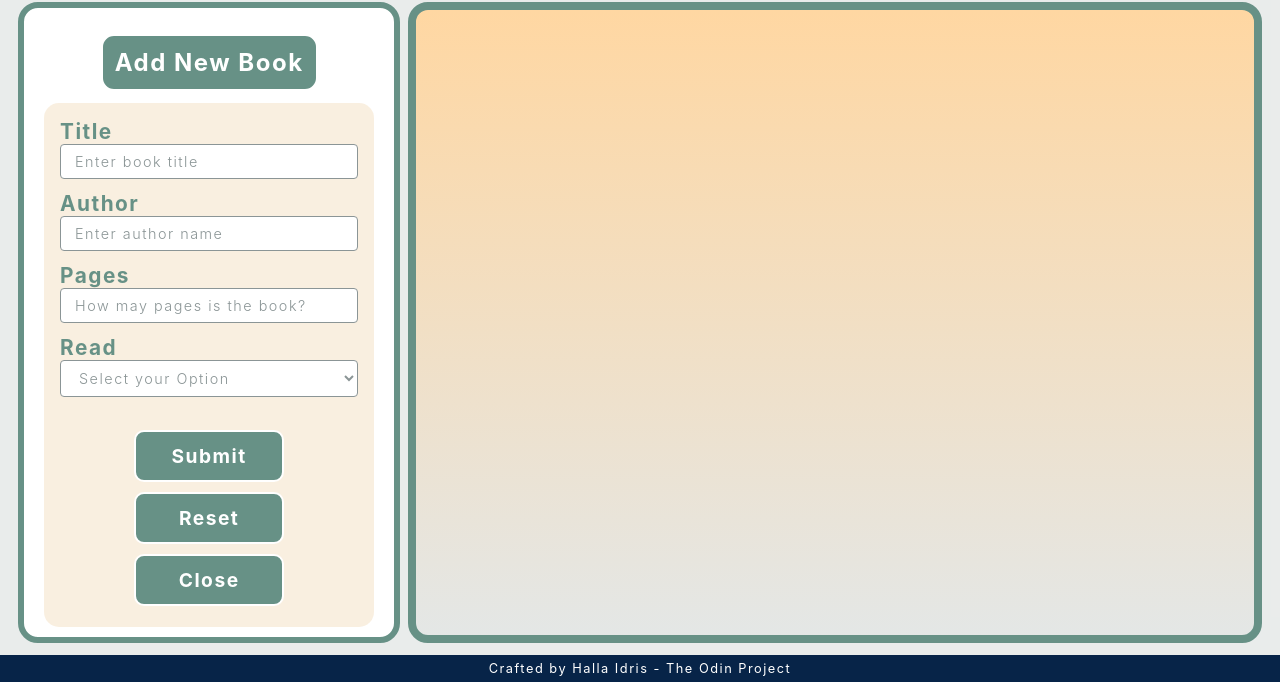
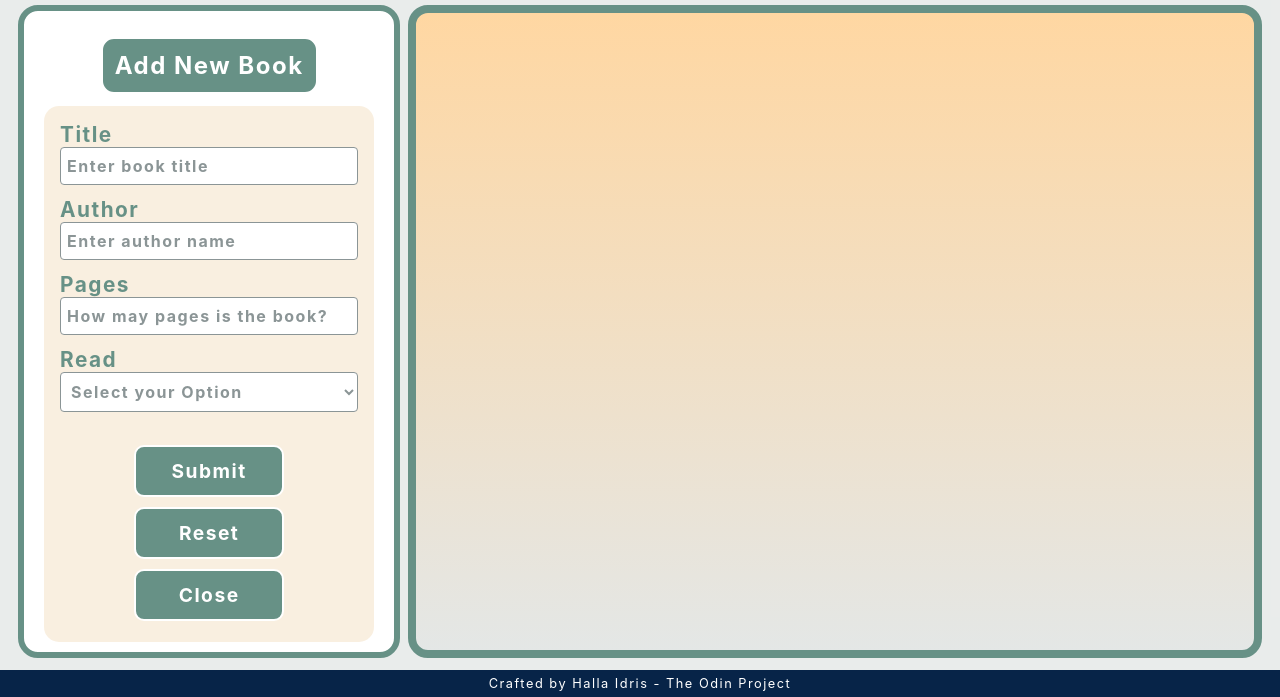
Before and after one commit to haladark/TOP-library, a plain HTML site: page index.html in a window 1280 px wide. Both pictures are taken after a click on the button "Add New Book". Shown: the part 146-843 px from the top of the page. Drawn offline with Linux system fonts and the light colour scheme.

Commit message:
modify input font size

```diff
--- a/style.css
+++ b/style.css
@@ -37,15 +37,15 @@ label{
 }
 input,select{
   width: 100%;
-  padding: 8px 14px;
+  padding: 8px 6px;
   margin: 0 0 12px 0;
   display: inline-block;
   border: 1px solid var(--grey2);
   border-radius: 4px;
   box-sizing: border-box;
-  font-size: 0.9rem;
+  font-size: 1rem;
   background-color: var(--offWhite);
-  font-weight: 300;
+  font-weight: bold;
 }
 input,p{
   color:var(--grey3);
@@ -53,8 +53,8 @@ input,p{
 /*select[data-chosen] helps overcome select default styling issue*/
 select[data-chosen],::placeholder, option:first-of-type{
   color:var(--grey2);
-  font-size: 0.9rem;
-  font-weight: 300;
+  font-size: 1rem;
+  font-weight: bold;
 }
 select[data-chosen='yes'],select[data-chosen='no']{
   color:var(--grey3);
```
